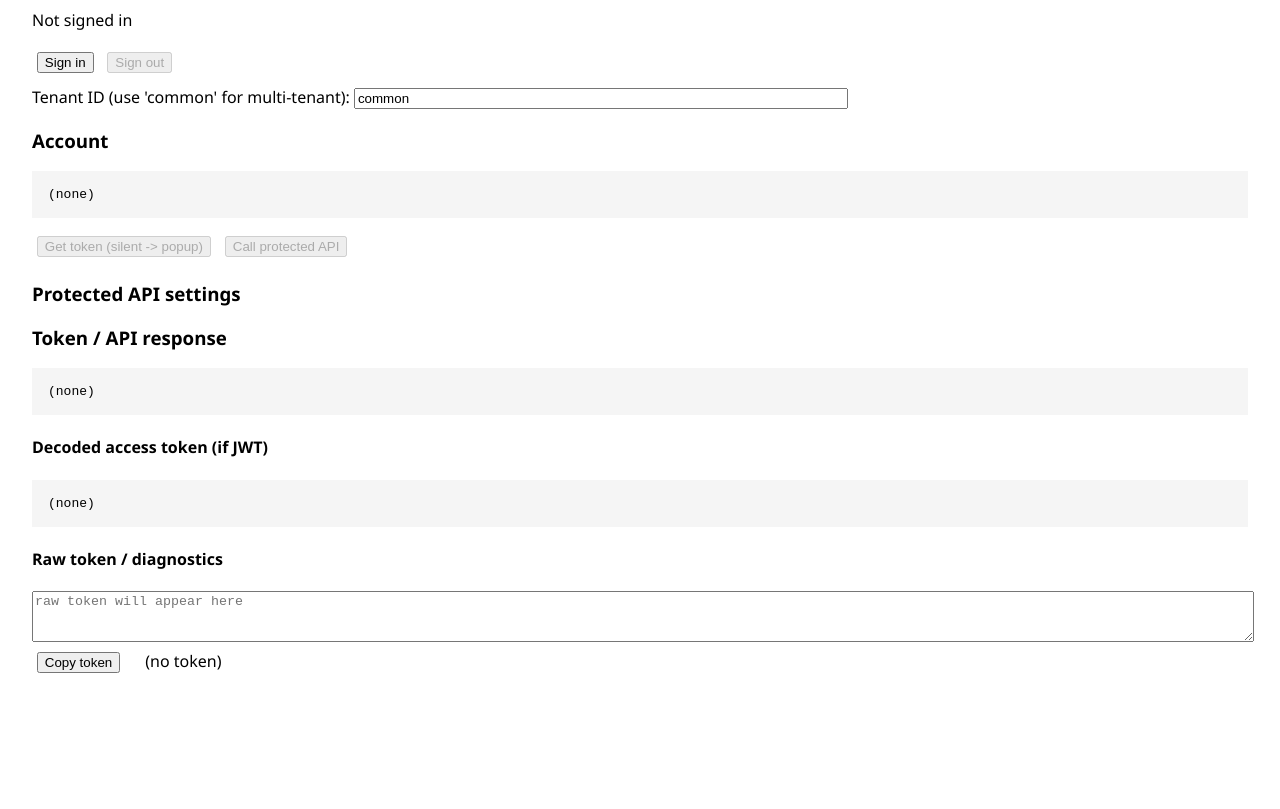
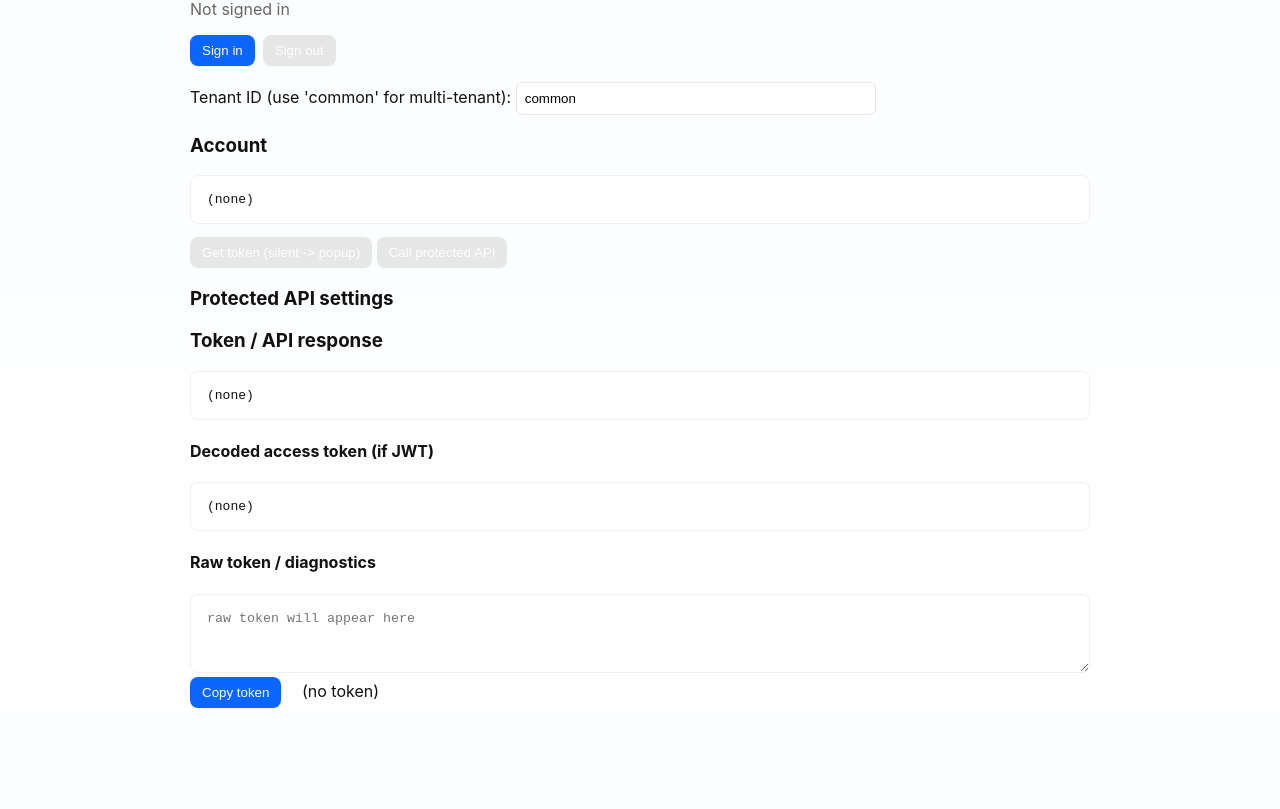
Before and after one commit to hollmat1/mh-spa-test-app, a website: page index.html in a window 1280 px wide. Shown: the part 87-896 px from the top of the page. Before the commit the page ends 800 px from the top, so only its background shows below. Drawn offline with Linux system fonts and the light colour scheme.

Commit message:
added styling

```diff
--- a/index.html
+++ b/index.html
@@ -5,15 +5,29 @@
     <meta name="viewport" content="width=device-width,initial-scale=1" />
     <title>MSAL PKCE SPA (Multi-/Single-tenant)</title>
     <style>
-      body{font-family:Segoe UI,Arial;margin:2rem}
-      button{margin:.3rem}
-      pre{background:#f5f5f5;padding:1rem}
+      :root{--max-width:900px;--accent:#0b66ff;--muted:#666}
+      html,body{height:100%}
+      body{font-family:Inter,Segoe UI,Arial,system-ui,-apple-system; background:linear-gradient(180deg,#fbfdff,#ffffff); color:#111; margin:0; padding:3rem 1rem; display:flex; justify-content:center}
+      .container{max-width:var(--max-width); width:100%}
+      h1{font-weight:600;margin:0 0 .25rem;color:#0b3d91;font-size:1.75rem}
+      #status{color:var(--muted);margin:.25rem 0 1rem}
+      .controls{display:flex;gap:.5rem;flex-wrap:wrap;margin-bottom:1rem}
+      button{background:var(--accent);color:#fff;border:0;padding:.5rem .75rem;border-radius:8px;cursor:pointer;box-shadow:0 1px 0 rgba(0,0,0,.04)}
+      button[disabled]{opacity:.45;cursor:not-allowed;background:#ccc}
+      label{display:block;margin:.5rem 0}
+      input[type=text],textarea,select{border:1px solid #e6e6e6;padding:.5rem;border-radius:6px;width:100%;box-sizing:border-box}
+      pre,textarea{background:#fff;border:1px solid #f0f0f0;padding:1rem;border-radius:8px;overflow:auto}
+      #protectedSettings{margin-top:1rem;padding:1rem;border-radius:8px;background:linear-gradient(180deg,#fff,#fbfdff);border:1px solid #f0f0f0}
+      .small{color:var(--muted);font-size:.9rem}
+      a#tokenLink{color:var(--accent);text-decoration:none;font-weight:600}
+      .note{color:var(--muted);font-size:.95rem}
     </style>
   </head>
   <body>
+    <main class="container">
     <h1>MSAL PKCE SPA</h1>
     <p id="status">Not signed in</p>
-    <div>
+    <div class="controls">
       <button id="signin">Sign in</button>
       <button id="signout" disabled>Sign out</button>
     </div>
@@ -76,6 +90,7 @@
     </div>
 
     <!-- prefer a local copy of msal-browser at /libs/msal-browser.min.js, fallback to CDN -->
+    </main>
     <script>
       (function(){
         function load(src, onload, onerror){
```
